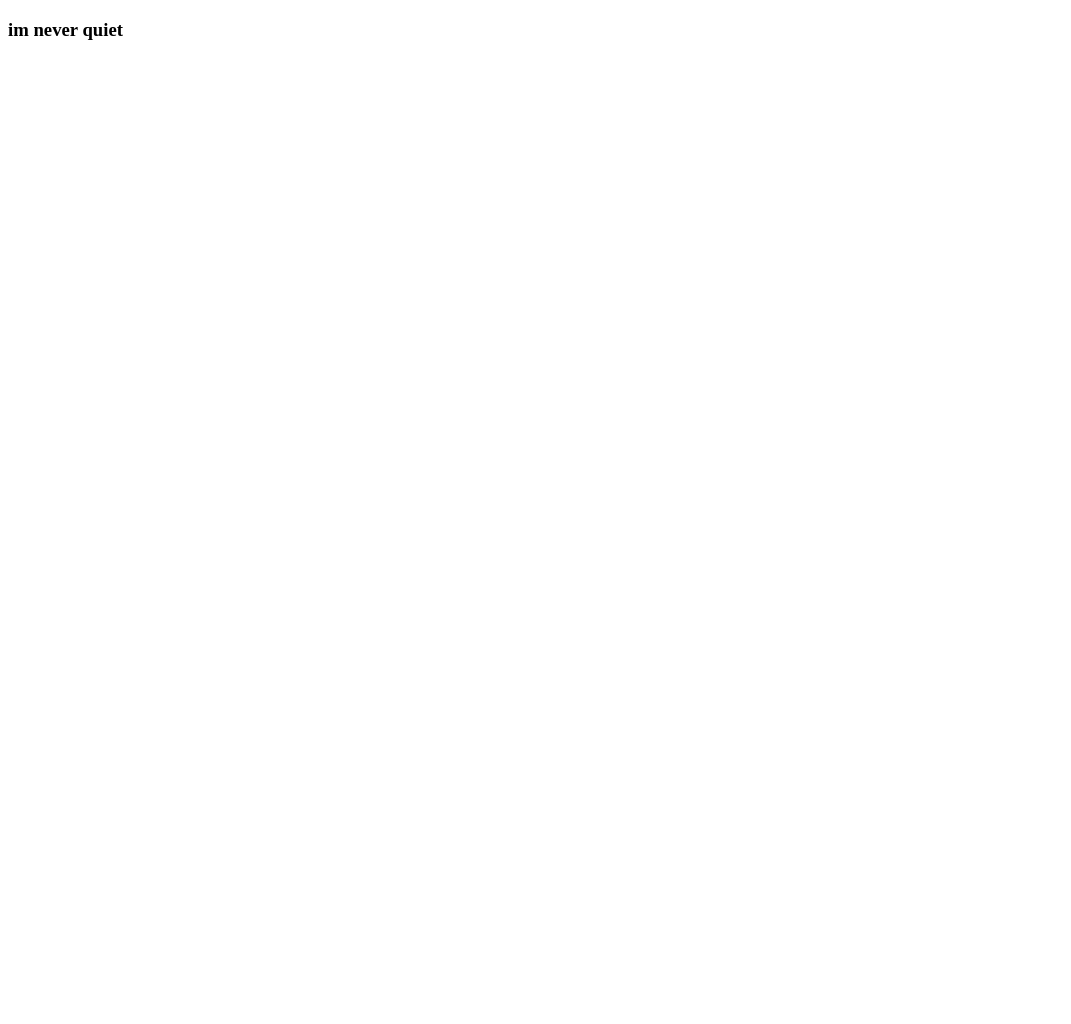
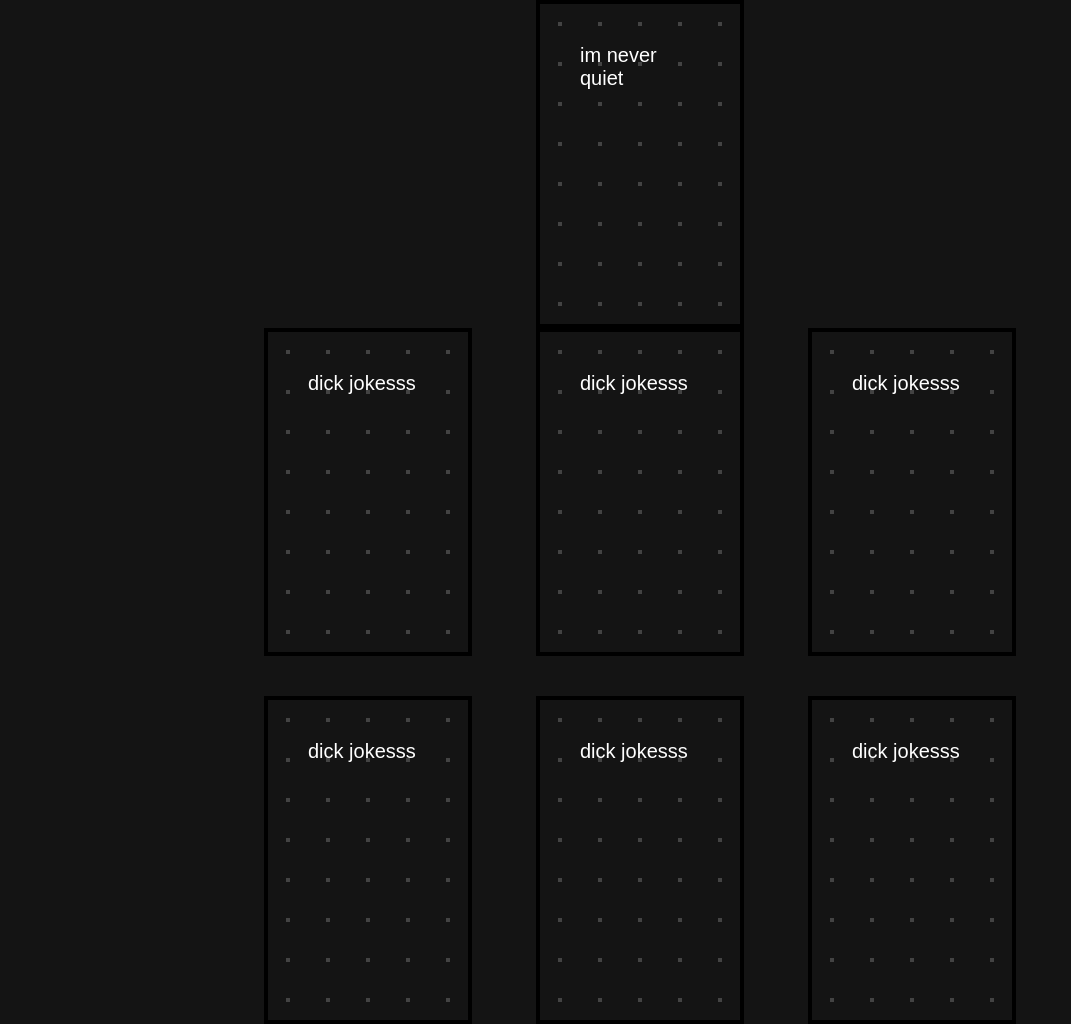
Before and after one commit to ThomKaar/ThomKaar.github.io, a plain HTML site: page index.html in a window 1280 px wide. Shown: the whole page, without its empty margins (0-1071 px from the left). Before the commit the page ends 800 px from the top, so only its background shows below. Drawn offline with Linux system fonts and the light colour scheme.

Commit message:
update website

```diff
--- /dev/null
+++ b/card.css
@@ -0,0 +1,104 @@
+:root {
+    --border: #000;
+    --g1: #907CFF;
+    --g2: #6001D2;
+    --g3: #39007D;
+}
+body {
+    background: #000000eb;
+    margin: 0px;
+    padding: 0px;
+    place-items: center;
+}
+
+.card {
+    aspect-ratio: 1 / 1.6;
+    border: 0.5vmin solid var(--border);
+    cursor: pointer;
+    position: relative;
+    width: 25vmin;
+    /* margin: 5vmin auto; */
+}
+
+.card:before {
+    background: linear-gradient(
+        130deg,
+        transparent 0% 33%,
+        var(--g1) 66%,
+        var(--g2) 83.5%,
+        var(--g3) 100%
+    );
+    background-position: 0% 0%;
+    background-size: 300% 300%;
+    content: "";
+    height: 100%;
+    left: 0px;
+    position: absolute;
+    top: 0px;
+    transition: background-position 500ms ease;
+    width: 100%;
+    z-index: 1;
+}
+
+.card:hover:before {
+    background-position: 100% 100%;
+    transform: scale(1.08, 1.03);
+}
+
+.card-content {
+    background: radial-gradient(
+        rgba(255, 255, 255, 0.2) 8%,
+        transparent 8%
+    );
+    background-position: 0% 0%;
+    background-size: 5vmin 5vmin;
+    height: calc(100% - 10vmin);
+    padding: 5vmin;
+    position: relative;
+    transition: background-position 500ms ease;
+    width: calc(100% - 10vmin);
+    z-index: 2;
+}
+
+.card:hover > .card-content {
+    background-position: -10% 0%;
+}
+
+.card-title,
+.card-subtitle {
+    color: white;
+    font-family: "Anek Latin", sans-serif;
+    font-weight: 400;
+    margin: 0px;
+}
+
+.card-title {
+    font-size: 2.5vmin;
+}
+
+.card-subtitle {
+    font-size:  1.8vmin;
+    margin-top: 1vmin;
+}
+
+.card-subtitle-word {
+    display: inline-block;
+    margin: 0vmin 0.3vmin;
+    position: relative;
+    opacity: 0;
+    transform: translateY(40%);
+    transition: none;
+}
+
+.card:hover > .card-content > .card-subtitle > .card-subtitle-word {
+    opacity: 1;
+    transform: translateY(0%);
+    transition: opacity 0ms, transform 350ms cubic-bezier(.90, .06, 0.15, .90);
+}
+
+.grid {
+    display: inline-grid;
+    justify-items: center;
+    grid-template-columns: 30vmin 30vmin 30vmin;
+    gap: 5vmin 4vmin;
+}
--- a/index.html
+++ b/index.html
@@ -1,6 +1,6 @@
 <!DOCTYPE html>
 <head>
-  <title> Thom Kaar </title>
+    <link rel="stylesheet" type="text/css" href="card.css" />
 </head>
 <body>
     <div class="card">
@@ -12,4 +12,5 @@
             </h4>
         </div>
     </div>
+    <script src="./index.js"></script>
 </body>
--- /dev/null
+++ b/index.js
@@ -0,0 +1,78 @@
+const subtitle = document.getElementsByClassName('card-subtitle')[0];
+
+const createWord = (text, index) => {
+    const word = document.createElement('span');
+
+    word.innerHTML = `${text}`;
+
+    word.classList.add('card-subtitle-word');
+
+    word.style.transitionDelay = `${index * 40}ms`;
+
+    return word;
+};
+
+const createCard = (parent, index) => {
+    const card = document.createElement('div');
+    card.classList.add('card');
+    card.classList.add(`card-${index}`);
+    parent.appendChild(card);
+    return card;
+};
+
+const renderCardContent = (card, content) => {
+    const cardContent = document.createElement('div');
+    cardContent.classList.add('card-content');
+    renderCardTitle(cardContent, content?.title);
+    renderCardSubTitle(cardContent, content?.subtitle);
+    card.appendChild(cardContent);
+};
+
+const renderCardTitle = (parent, titleText) => {
+    const title = document.createElement('h3');
+    title.classList.add('card-title');
+    title.innerText = `${titleText}`;
+    parent.appendChild(title);
+};
+
+const renderCardSubTitle = (parent, subTitleText) => {
+    const subtitle = document.createElement('h4');
+    subtitle.classList.add('card-subtitle');
+
+    subTitleText.split(' ').map((e, index) => {
+        newAddWord(subtitle, e, index);
+    });
+
+    parent.appendChild(subtitle);
+};
+
+const newAddWord = (parent, text, index) => parent.appendChild(createWord(text, index));
+const addWord = (text, index) => subtitle.appendChild(createWord(text, index));
+
+const createSubtitle = text => text.split(' ').map(addWord);
+
+createSubtitle('i never just shut up and think');
+const cardContent = {
+    title: 'dick jokesss',
+    subtitle: 'have been around since the beginning of time...'
+};
+
+const tableContent = [
+    cardContent,
+    cardContent,
+    cardContent,
+    cardContent,
+    cardContent,
+    cardContent
+];
+const body = document.getElementsByTagName('body')[0];
+const cardsGrid = document.createElement('div');
+cardsGrid.classList.add('grid');
+
+body.appendChild(cardsGrid);
+
+const cards = tableContent.map((_c, idx) => createCard(cardsGrid, idx));
+
+cards.map((card, idx) => {
+    renderCardContent(card, tableContent[idx]);
+});
```
